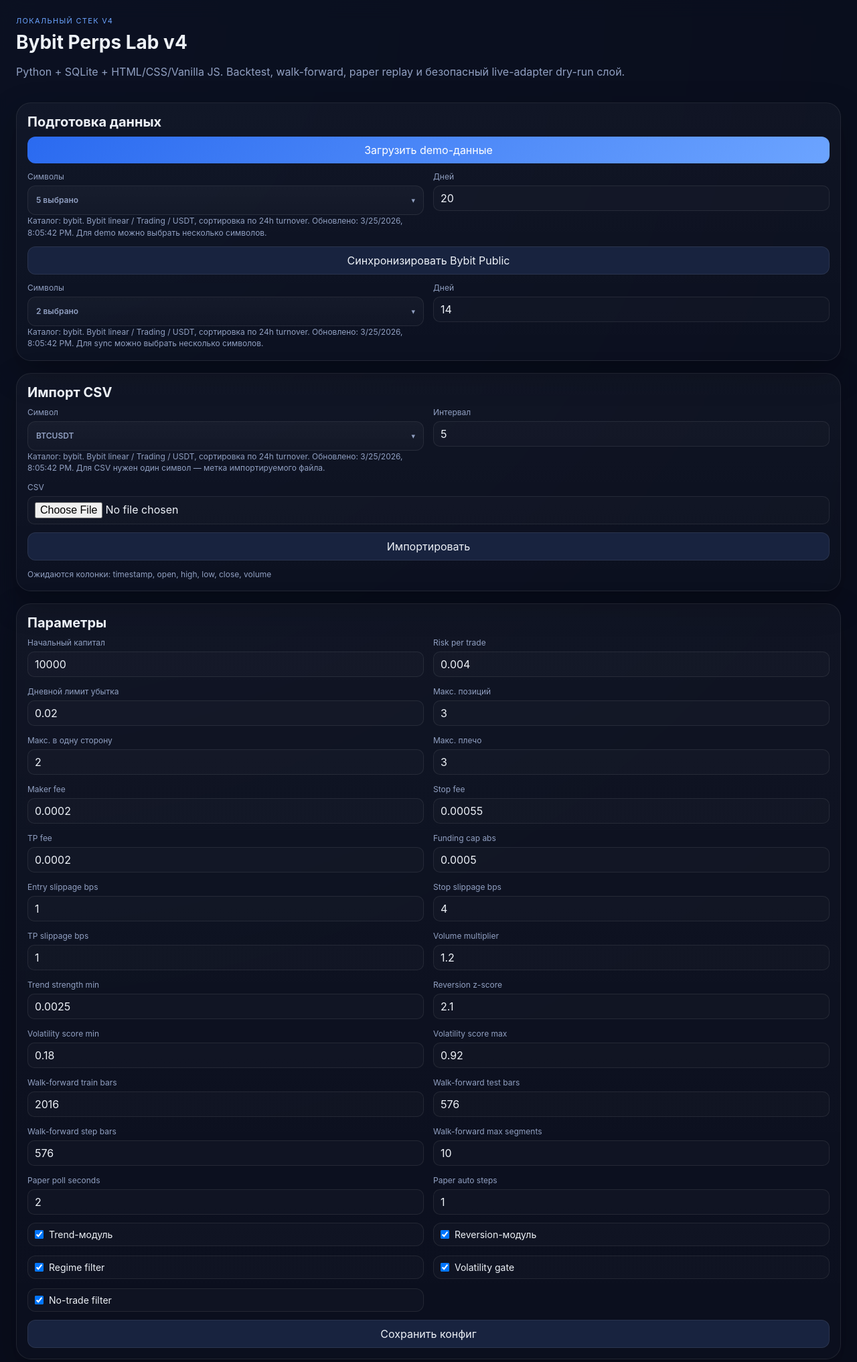
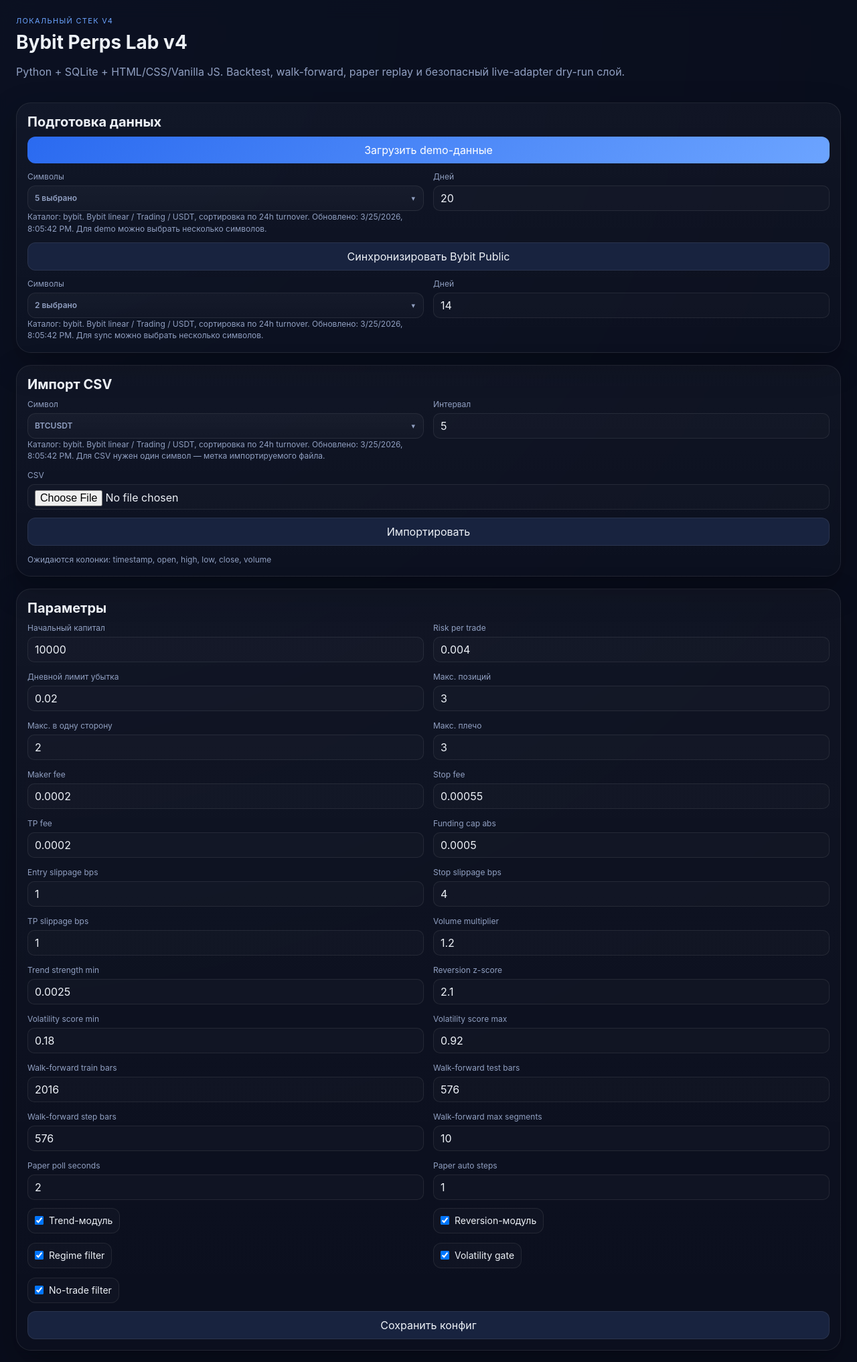
Before and after one commit to RomanHuBoss/bybit-perps-lab, a Flask app: page / in a window 1280 px wide. Shown: the top 2034 px of the page at 67% size. Run offline with Flask 3, Linux system fonts and the light colour scheme; data comes from the database, SQL or seed files in the repository; data that the repository does not hold is empty.

Commit message:
style(ui): выровнять compact select по высоте и поправить отступы/checkbox layout
- приведена высота symbol select к высоте соседних text/number полей
- уменьшена вертикальная громоздкость compact select в свернутом состоянии
- увеличен отступ между select и поясняющим текстом под ним
- устранено вертикальное растягивание контейнера чекбокса «Только свежий сигнал»
- улучшено выравнивание элементов в Tiny live / dry-run и в блоке подготовки данных
- изменён только static/styles.css

```diff
--- a/static/styles.css
+++ b/static/styles.css
@@ -35,6 +35,8 @@
 input[type="text"], input[type="number"], input:not([type]), input[type="file"] {
   width: 100%;
   margin-top: 6px;
+  min-height: 38px;
+  height: 38px;
   border-radius: 10px;
   border: 1px solid var(--line);
   padding: 8px 10px;
@@ -103,9 +105,12 @@
 .bottom-grid { align-items: start; }
 label span { display: block; color: var(--muted); font-size: 12px; }
 .check {
-  display: flex;
+  display: inline-flex;
   align-items: center;
+  align-self: start;
   gap: 8px;
+  min-height: 38px;
+  width: fit-content;
   background: rgba(255,255,255,0.02);
   border: 1px solid var(--line);
   border-radius: 12px;
@@ -230,6 +235,7 @@
   display: grid;
   grid-template-columns: 1fr 1fr;
   gap: 16px;
+  align-items: start;
 }
 
 .json-box {
@@ -269,7 +275,8 @@
 }
 
 .section-hint {
-  margin: 4px 0 0;
+  margin: 9px 0 0;
+  line-height: 1.45;
 }
 
 .prep-grid {
@@ -283,9 +290,10 @@
 
 .multi-select-toggle {
   width: 100%;
-  min-height: 44px;
+  min-height: 38px;
+  height: 38px;
   text-align: left;
-  padding: 0 38px 0 12px;
+  padding: 0 34px 0 10px;
   position: relative;
   background: linear-gradient(180deg, rgba(255,255,255,0.035), rgba(255,255,255,0.02));
   display: flex;
```
